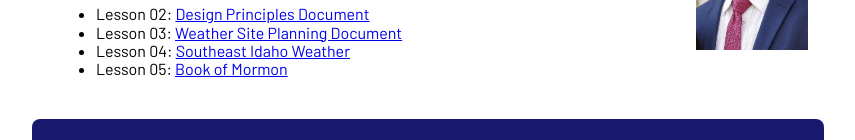
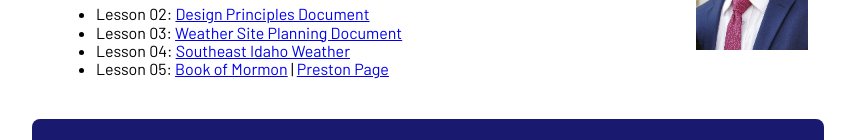
Before and after one commit to Ujeph5/wdd230, a plain HTML site: page index.html in a window 1280 px wide. Shown: the part 166-306 px from the top of the page, without its empty margins (212-1067 px from the left). Drawn offline with Linux system fonts and the light colour scheme.

Commit message:
updated link for lesson5

```diff
--- a/index.html
+++ b/index.html
@@ -31,7 +31,7 @@
           <li>Lesson 02: <a href="lesson2/design-principles.html">Design Principles Document</a></li>
           <li>Lesson 03: <a href="lesson3/index.html">Weather Site Planning Document</a></li>
           <li>Lesson 04: <a href="lesson4/index.html">Southeast Idaho Weather</a></li>
-          <li>Lesson 05: <a href="lesson5/bom.html">Book of Mormon</a></li>
+          <li>Lesson 05: <a href="lesson5/bom.html">Book of Mormon</a> | <a href="lesson5/preston.html">Preston Page</a></li>
         </ul>
       </div>
     </main>
```
